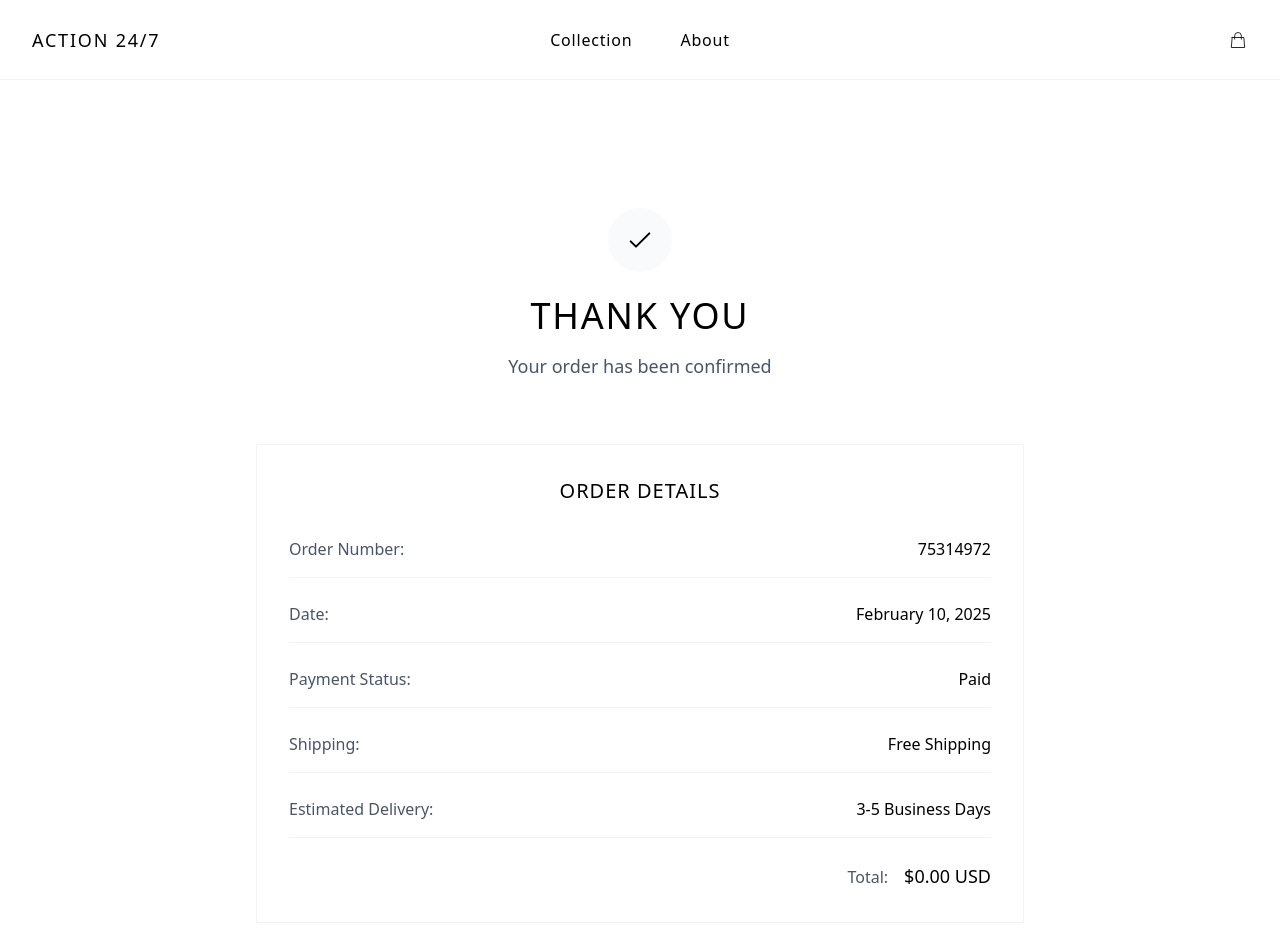
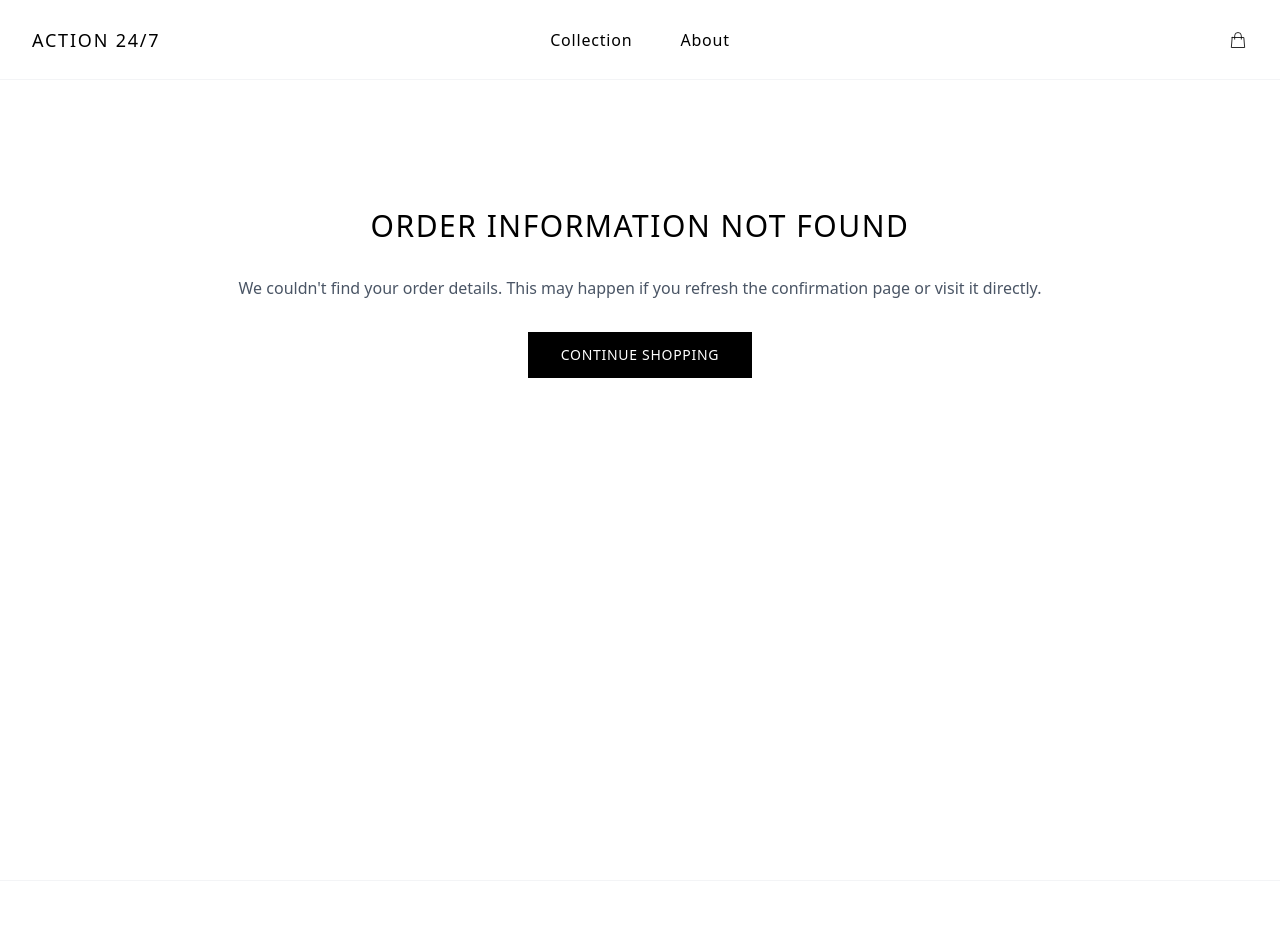
Before and after one commit to brandon-relentnet/action24.7, a Next.js app: page /checkout-confirmation in a window 1280 px wide. Shown: the top 949 px of the page. Built offline with nearby package versions, Linux system fonts and the light colour scheme.

Commit message:
Split the checkout item into a component and got the checkout confirmation page working.

```diff
--- a/src/app/actions/actions.js
+++ b/src/app/actions/actions.js
@@ -31,8 +31,6 @@ export async function submitPayment(sourceId, checkoutData) {
             orderId: checkoutData.orderId,
         });
 
-        console.log("taxesTest:", taxesTest);
-
         // Process the payment and attach the created order.
         const paymentResponse = await client.payments.create({
             idempotencyKey: randomUUID(),
--- a/src/app/api/catalog/route.js
+++ b/src/app/api/catalog/route.js
@@ -24,8 +24,6 @@ export async function GET() {
         if (!objectIds.length) {
             return NextResponse.json({ objects: [] });
         }
-
-        //console.log('Catalog Items:', catalogItems);
 
         // Batch retrieve catalog objects along with their related objects.
         const batchResponse = await client.catalog.batchGet({
--- a/src/app/api/orders/create/route.js
+++ b/src/app/api/orders/create/route.js
@@ -38,8 +38,6 @@ export async function POST(request) {
         },
     });
 
-    console.log('Order created:', orderResponse);
-
     return new Response(JSON.stringify(orderResponse), {
         status: 200,
         headers: {
--- a/src/app/cart/page.js
+++ b/src/app/cart/page.js
@@ -59,8 +59,8 @@ export default function CartPage() {
                             <img src={imageUrl} alt={name || 'Unknown Item'} className="w-24 h-full mx-auto object-cover" />
                         </a>
                     ) : (
-                        <div className="w-24 h-auto bg-gray-100 flex items-center justify-center">
-                            <p className="text-gray-400 text-xs">No image</p>
+                        <div className="w-24 h-full bg-gray-100 flex items-center justify-center mx-auto">
+                                <p className="text-gray-400 text-xs">No image</p>
                         </div>
                     )}
                 </div>
--- a/src/app/checkout-confirmation/page.js
+++ b/src/app/checkout-confirmation/page.js
@@ -1,218 +1,134 @@
 'use client';
 
+import { useEffect, useState } from 'react';
 import Link from 'next/link';
-import { useEffect, useState, Suspense } from 'react';
-import { useRouter, useSearchParams } from 'next/navigation';
+import CheckoutItem from '@/components/CheckoutItem';
 
-// Create a client component that uses useSearchParams
-function CheckoutDetails() {
-    const searchParams = useSearchParams();
-    const [orderNumber, setOrderNumber] = useState(null);
-    const [orderItems, setOrderItems] = useState([]);
-    const [orderTotal, setOrderTotal] = useState(0);
+export default function CheckoutConfirmationPage() {
+    const [orderDetails, setOrderDetails] = useState(null);
+    const [loading, setLoading] = useState(true);
 
     useEffect(() => {
-        // Check if there's an order ID in the URL parameters
-        const orderId = searchParams.get('orderId');
+        // Retrieve order details from localStorage
+        const savedOrderDetails = localStorage.getItem('lastOrderDetails');
+        if (savedOrderDetails) {
+            try {
+                const parsedDetails = JSON.parse(savedOrderDetails);
+                setOrderDetails(parsedDetails);
+            } catch (error) {
+                console.error('Error parsing order details:', error);
+            }
+        }
+        setLoading(false);
+    }, []);
 
-        // If no order ID is provided, generate a random one
-        if (!orderId) {
-            const randomOrderNumber = Math.floor(10000000 + Math.random() * 90000000);
-            setOrderNumber(randomOrderNumber);
-        } else {
-            setOrderNumber(orderId);
-        }
+    if (loading) {
+        return (
+            <div className="min-h-screen bg-white pt-32 pb-24 px-6 md:px-12 flex items-center justify-center">
+                <p className="text-gray-600 text-lg font-light">Loading order information...</p>
+            </div>
+        );
+    }
 
-        // Retrieve the completed order from localStorage
-        const completedOrder = localStorage.getItem('completedOrder');
-        if (completedOrder) {
-            const parsedOrder = JSON.parse(completedOrder);
-            setOrderItems(parsedOrder.items || []);
-            setOrderTotal(parsedOrder.total || 0);
-        }
-    }, [searchParams]);
+    if (!orderDetails) {
+        return (
+            <div className="min-h-screen bg-white pt-32 pb-24 px-6 md:px-12">
+                <div className="max-w-4xl mx-auto text-center">
+                    <h1 className="text-3xl font-light tracking-wider uppercase mb-8">Order Information Not Found</h1>
+                    <p className="text-gray-600 mb-8">
+                        We couldn't find your order details. This may happen if you refresh the confirmation page or visit it directly.
+                    </p>
+                    <Link
+                        href="/collection"
+                        className="inline-block px-8 py-3 border border-black bg-black text-white uppercase tracking-wider text-sm font-light transition-colors hover:bg-white hover:text-black"
+                    >
+                        Continue Shopping
+                    </Link>
+                </div>
+            </div>
+        );
+    }
 
-    // Get current date for the order date
-    const orderDate = new Date().toLocaleDateString('en-US', {
+    const {
+        orderId,
+        orderItems,
+        customerName,
+        customerEmail,
+        totalAmount,
+        currency,
+        orderDate
+    } = orderDetails;
+
+    // Format the date
+    const formattedDate = new Date(orderDate).toLocaleDateString('en-US', {
         year: 'numeric',
         month: 'long',
         day: 'numeric'
     });
 
     return (
-        <>
-            {/* Order Information */}
-            <div className="mb-12 border border-gray-100 p-8">
-                <h2 className="text-xl font-light tracking-wider uppercase mb-8 text-center">Order Details</h2>
+        <div className="min-h-screen bg-white pt-32 pb-24 px-6 md:px-12">
+            <div className="max-w-4xl mx-auto">
+                <div className="text-center mb-12">
+                    <h1 className="text-3xl font-light tracking-wider uppercase mb-4">Thank You For Your Order</h1>
+                    <p className="text-gray-600">
+                        A confirmation email has been sent to <span className="font-medium">{customerEmail}</span>
+                    </p>
+                </div>
 
-                <div className="space-y-6">
-                    <div className="flex justify-between pb-4 border-b border-gray-100">
-                        <span className="text-gray-600">Order Number:</span>
-                        <span className="font-light">{orderNumber}</span>
+                <div className="bg-gray-50 p-8 mb-12">
+                    <div className="grid grid-cols-1 md:grid-cols-2 gap-8 mb-8">
+                        <div>
+                            <h2 className="text-xl font-light tracking-wide mb-4 uppercase">Order Information</h2>
+                            <p className="text-gray-600 mb-1">
+                                <span className="text-gray-800 font-medium">Order Number:</span> {orderId}
+                            </p>
+                            <p className="text-gray-600 mb-1">
+                                <span className="text-gray-800 font-medium">Date:</span> {formattedDate}
+                            </p>
+                            <p className="text-gray-600 mb-1">
+                                <span className="text-gray-800 font-medium">Customer:</span> {customerName}
+                            </p>
+                            <p className="text-gray-600">
+                                <span className="text-gray-800 font-medium">Email:</span> {customerEmail}
+                            </p>
+                        </div>
+                        <div>
+                            <h2 className="text-xl font-light tracking-wide mb-4 uppercase">Payment Summary</h2>
+                            <p className="text-gray-600 mb-1">
+                                <span className="text-gray-800 font-medium">Payment Method:</span> Credit Card
+                            </p>
+                            <p className="text-gray-600 mb-1">
+                                <span className="text-gray-800 font-medium">Total:</span> ${(totalAmount / 100).toFixed(2)} {currency}
+                            </p>
+                        </div>
                     </div>
 
-                    <div className="flex justify-between pb-4 border-b border-gray-100">
-                        <span className="text-gray-600">Date:</span>
-                        <span className="font-light">{orderDate}</span>
-                    </div>
+                    <div>
+                        <h2 className="text-xl font-light tracking-wide mb-4 uppercase border-b border-gray-200 pb-2">
+                            Order Items ({orderItems.length})
+                        </h2>
 
-                    <div className="flex justify-between pb-4 border-b border-gray-100">
-                        <span className="text-gray-600">Payment Status:</span>
-                        <span className="font-light">Paid</span>
-                    </div>
+                        <div className="divide-y divide-gray-200">
+                            {orderItems.map((item) => (
+                                <CheckoutItem key={item.uid} item={item} />
+                            ))}
+                        </div>
 
-                    <div className="flex justify-between pb-4 border-b border-gray-100">
-                        <span className="text-gray-600">Shipping:</span>
-                        <span className="font-light">Free Shipping</span>
-                    </div>
-
-                    <div className="flex justify-between pb-4 border-b border-gray-100">
-                        <span className="text-gray-600">Estimated Delivery:</span>
-                        <span className="font-light">3-5 Business Days</span>
-                    </div>
-
-                    <div className="text-right">
-                        <span className="text-gray-600 mr-4">Total:</span>
-                        <span className="font-light text-lg">${(orderTotal / 100).toFixed(2)} USD</span>
-                    </div>
-                </div>
-            </div>
-
-            {/* Ordered Items */}
-            <div className="mb-12 border border-gray-100">
-                <h2 className="text-xl font-light tracking-wider uppercase p-8 text-center border-b border-gray-100">
-                    Ordered Items
-                </h2>
-
-                {orderItems.length > 0 ? (
-                    <div className="divide-y divide-gray-100">
-                        {orderItems.map((item) => {
-                            const variation = item.itemData?.variations?.[0];
-                            const priceMoney = variation?.itemVariationData?.priceMoney || variation?.itemVariationData?.defaultUnitCost;
-                            const price = priceMoney ? (priceMoney.amount / 100).toFixed(2) : 'N/A';
-                            const quantity = item.quantity || 1;
-                            const itemTotal = (price * quantity).toFixed(2);
-
-                            return (
-                                <div key={item.id} className="flex p-6">
-                                    <div className="w-20 h-20 mr-6">
-                                        {item.imageUrl ? (
-                                            <img
-                                                src={item.imageUrl}
-                                                alt={item.itemData?.name}
-                                                className="w-full h-full object-cover"
-                                            />
-                                        ) : (
-                                            <div className="w-full h-full bg-gray-100 flex items-center justify-center">
-                                                <span className="text-xs text-gray-400">No image</span>
-                                            </div>
-                                        )}
-                                    </div>
-
-                                    <div className="flex-grow">
-                                        <h3 className="font-light text-base mb-1">{item.itemData?.name}</h3>
-                                        <p className="text-sm text-gray-600 line-clamp-1 mb-1">
-                                            {item.itemData?.description || 'No description available'}
-                                        </p>
-                                        {quantity > 1 && (
-                                            <p className="text-sm">Quantity: {quantity}</p>
-                                        )}
-                                    </div>
-
-                                    <div className="text-right ml-4">
-                                        <p className="font-light">${price} USD</p>
-                                        {quantity > 1 && (
-                                            <p className="text-sm text-gray-500">${itemTotal} total</p>
-                                        )}
-                                    </div>
-                                </div>
-                            );
-                        })}
-                    </div>
-                ) : (
-                    <div className="p-8 text-center text-gray-500">
-                        No items found in this order.
-                    </div>
-                )}
-            </div>
-        </>
-    );
-}
-
-// Create a loading fallback
-function CheckoutDetailsFallback() {
-    return (
-        <div className="mb-12 border border-gray-100 p-8">
-            <h2 className="text-xl font-light tracking-wider uppercase mb-8 text-center">Loading Order Details...</h2>
-            <div className="space-y-6">
-                <div className="h-6 bg-gray-100 animate-pulse rounded"></div>
-                <div className="h-6 bg-gray-100 animate-pulse rounded"></div>
-                <div className="h-6 bg-gray-100 animate-pulse rounded"></div>
-                <div className="h-6 bg-gray-100 animate-pulse rounded"></div>
-                <div className="h-6 bg-gray-100 animate-pulse rounded"></div>
-            </div>
-        </div>
-    );
-}
-
-// Main component with Suspense boundary
-export default function CheckoutConfirmation() {
-    const router = useRouter();
-
-    return (
-        <div className="min-h-screen bg-white pt-32 pb-24 px-6 md:px-12">
-            <div className="max-w-3xl mx-auto">
-                {/* Success Message */}
-                <div className="text-center mb-16">
-                    <div className="inline-flex items-center justify-center w-16 h-16 rounded-full bg-gray-50 mb-6">
-                        <svg xmlns="http://www.w3.org/2000/svg" className="h-8 w-8 text-black" fill="none" viewBox="0 0 24 24" stroke="currentColor">
-                            <path strokeLinecap="round" strokeLinejoin="round" strokeWidth={1.5} d="M5 13l4 4L19 7" />
-                        </svg>
-                    </div>
-
-                    <h1 className="text-3xl md:text-4xl font-light tracking-wider uppercase mb-4">Thank You</h1>
-                    <p className="text-gray-600 text-lg">Your order has been confirmed</p>
-                </div>
-
-                {/* Wrap the component that uses useSearchParams in Suspense */}
-                <Suspense fallback={<CheckoutDetailsFallback />}>
-                    <CheckoutDetails />
-                </Suspense>
-
-                {/* Next Steps */}
-                <div className="mb-16 bg-gray-50 p-8">
-                    <h2 className="text-xl font-light tracking-wider uppercase mb-6">What's Next?</h2>
-
-                    <div className="space-y-4 text-gray-700">
-                        <p>
-                            <span className="inline-block w-6 h-6 rounded-full bg-black text-white text-center leading-6 mr-3">1</span>
-                            You will receive an email confirmation shortly.
-                        </p>
-
-                        <p>
-                            <span className="inline-block w-6 h-6 rounded-full bg-black text-white text-center leading-6 mr-3">2</span>
-                            Once your order ships, we'll send you tracking information.
-                        </p>
-
-                        <p>
-                            <span className="inline-block w-6 h-6 rounded-full bg-black text-white text-center leading-6 mr-3">3</span>
-                            Have questions? Contact us at <a href="mailto:Action24.7@yahoo.com" className="text-black hover:underline">Action24.7@yahoo.com</a>
-                        </p>
+                        <div className="mt-4 pt-4 border-t border-gray-200 text-right">
+                            <p className="text-lg font-light">
+                                Total: ${(totalAmount / 100).toFixed(2)} {currency}
+                            </p>
+                        </div>
                     </div>
                 </div>
 
-                {/* Actions */}
-                <div className="flex flex-col md:flex-row gap-4 justify-center">
-                    <Link href="/collection" className="w-full md:w-auto">
-                        <button className="w-full md:w-auto px-8 py-3 border border-black bg-black text-white uppercase tracking-wider text-sm font-light transition-colors hover:bg-white hover:text-black">
-                            Continue Shopping
-                        </button>
-                    </Link>
-
-                    <Link href={`/orders/`} className="w-full md:w-auto">
-                        <button className="w-full md:w-auto px-8 py-3 border border-black text-black uppercase tracking-wider text-sm font-light transition-colors hover:bg-black hover:text-white">
-                            Track Order
-                        </button>
+                <div className="text-center">
+                    <Link
+                        href="/collection"
+                        className="inline-block px-8 py-3 border border-black bg-black text-white uppercase tracking-wider text-sm font-light transition-colors hover:bg-white hover:text-black"
+                    >
+                        Continue Shopping
                     </Link>
                 </div>
             </div>
--- a/src/app/collection/page.js
+++ b/src/app/collection/page.js
@@ -94,7 +94,6 @@ export default function CatalogPage() {
                     const name = item.itemData?.name || 'Unnamed Item';
                     const slug = slugify(name);
                     const href = `/collection/${slug}-${item.id}`;
-                    console.log(item);
                     const price = item.itemData?.variations?.[0]?.itemVariationData?.priceMoney?.amount / 100 || 'N/A';
 
                     return (
--- /dev/null
+++ b/src/components/CheckoutItem.js
@@ -0,0 +1,59 @@
+const CheckoutItem = ({ item }) => {
+    const {
+        basePriceMoney = {},
+        quantity: qty = 1,
+        uid,
+        name,
+        description,
+        imageUrl,
+        currency,
+    } = item;
+
+    const quantity = parseInt(qty) || 1;
+    // Price in dollars (as a number)
+    const priceNum = basePriceMoney.amount ? basePriceMoney.amount / 100 : 0;
+    const formattedPrice = priceNum.toFixed(2);
+    const itemTotal = (priceNum * quantity).toFixed(2);
+
+    return (
+        <div key={uid} className="flex flex-col sm:flex-row py-4">
+            {/* Product Image */}
+            <div className="sm:w-1/4 mb-4 sm:mb-0">
+                {imageUrl ? (
+                    <img src={imageUrl} alt={name || 'Unknown Item'} className="size-16 mx-auto object-cover" />
+                ) : (
+                    <div className="w-24 h-full bg-gray-100 flex items-center justify-center mx-auto">
+                        <p className="text-gray-400 text-xs">No image</p>
+                    </div>
+                )}
+            </div>
+
+            {/* Product Details */}
+            <div className="sm:w-2/4">
+                <h2 className="text-lg font-light mb-1">{name || 'Unknown Item'}</h2>
+                <p className="text-sm text-gray-600 mb-4 truncate">
+                    {description || 'No description available'}
+                </p>
+
+                {/* Quantity */}
+                <div >
+                </div>
+            </div>
+
+            {/* Price */}
+            <div className="sm:w-1/4 text-right mt-4 sm:mt-0 flex flex-col items-center">
+                <span className="text-sm">Quantity: {quantity}</span>
+                <div>
+                    <p className="font-light">
+                        ${formattedPrice} {currency}
+                    </p>
+                    {quantity > 1 && (
+                        <p className="text-sm text-gray-500">${itemTotal} total</p>
+                    )}
+                </div>
+            </div>
+        </div>
+    );
+};
+
+export default CheckoutItem;
```
Also changed, not shown: src/app/checkout/page.js (+15 -63 lines).
